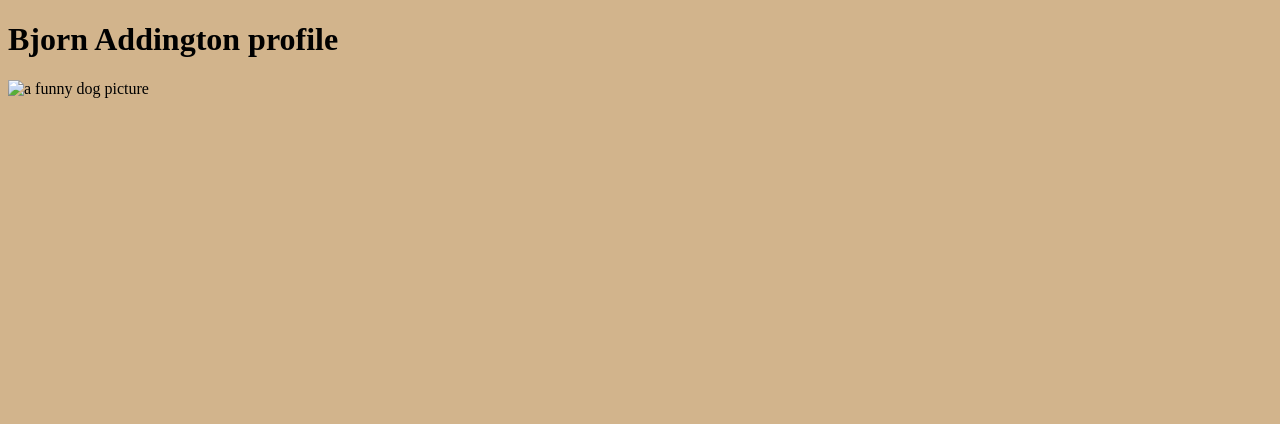
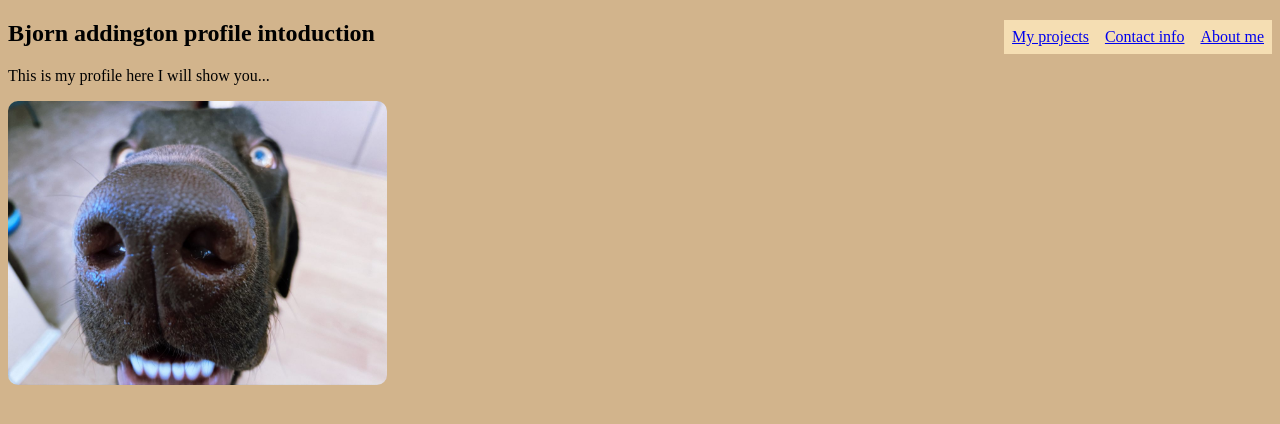
Before and after one commit to Franswarduvar/First-iteration-of-my-profile-, a plain HTML site: page index.html in a window 1280 px wide. Drawn offline with Linux system fonts and the light colour scheme.

Commit message:
I have finished the begining iteration of my profile, I have an image,an into and my nav bar is to the upper-right

```diff
--- a/assets/style.css
+++ b/assets/style.css
@@ -1,3 +1,21 @@
 html {
     background-color: tan;
 }
+
+
+
+a {
+    float: right;
+    display: inline;
+    padding: 8px;
+    background-color: wheat;
+  }
+  a:hover {
+    background-color: #111;
+  }
+
+#my-face {
+max-width: 30%;
+
+border-radius: 10px;
+}
--- a/index.html
+++ b/index.html
@@ -7,8 +7,22 @@
     <title>Personal profile</title>
     <link rel="stylesheet" href="assets/style.css">
 </head>
+
+<div>
+<ul >
+  <a href="#">About me </a>
+  <a href="#">Contact info </a>
+  <a href="#">My projects </a>
+</ul>
+</div>
 <body>
-    <h1>Bjorn Addington profile</h1>
-    <img src="silly-dog.jpg" alt="a funny dog picture">
+    <section>
+        <h1>Bjorn addington profile intoduction</h1>
+        <p>This is my profile here I will show you...</p>
+    </section>
+    <div>
+    <img id="my-face" src="assets/silly-dog.jpg" alt="a funny dog picture">
+</div>
+
 </body>
 </html>
```
Also changed, not shown: 1 other file.
